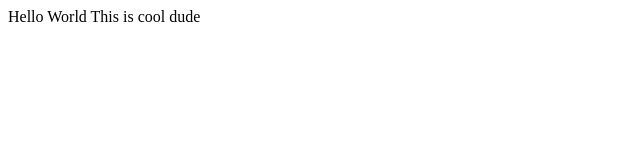
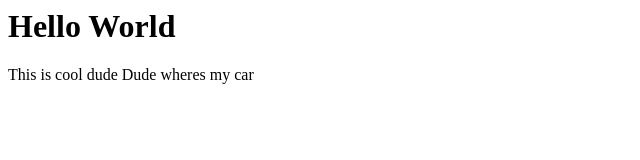
Before and after one commit to MDGrey33/CobikersDev, a plain HTML site: page Index.html in a window 1280 px wide. Shown: the whole page, without its empty margins (0-640 px from the left). Drawn offline with Linux system fonts and the light colour scheme.

Commit message:
Commted login

```diff
--- a/Index.html
+++ b/Index.html
@@ -2,7 +2,8 @@
     <head>
     </head>
     <body>
-        Hello World
+        <h1>Hello World</h1>
         This is cool dude
+        Dude wheres my car
     </body>
 </html>
--- /dev/null
+++ b/Login.js
@@ -0,0 +1 @@
+/* Empty File so far */
```
